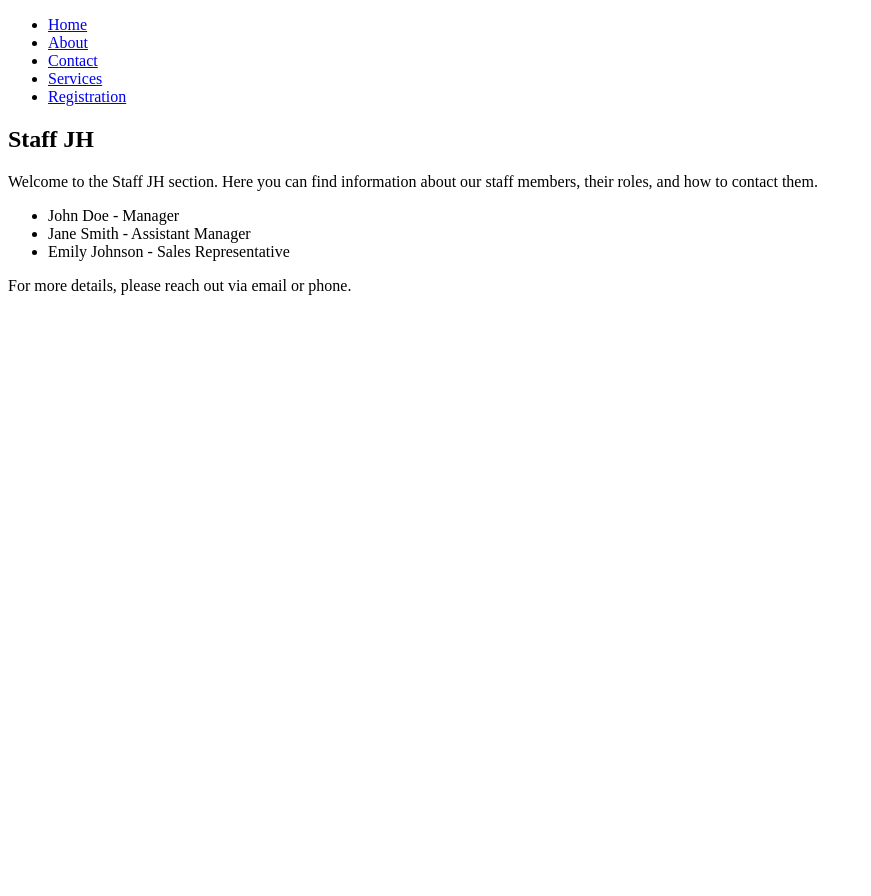
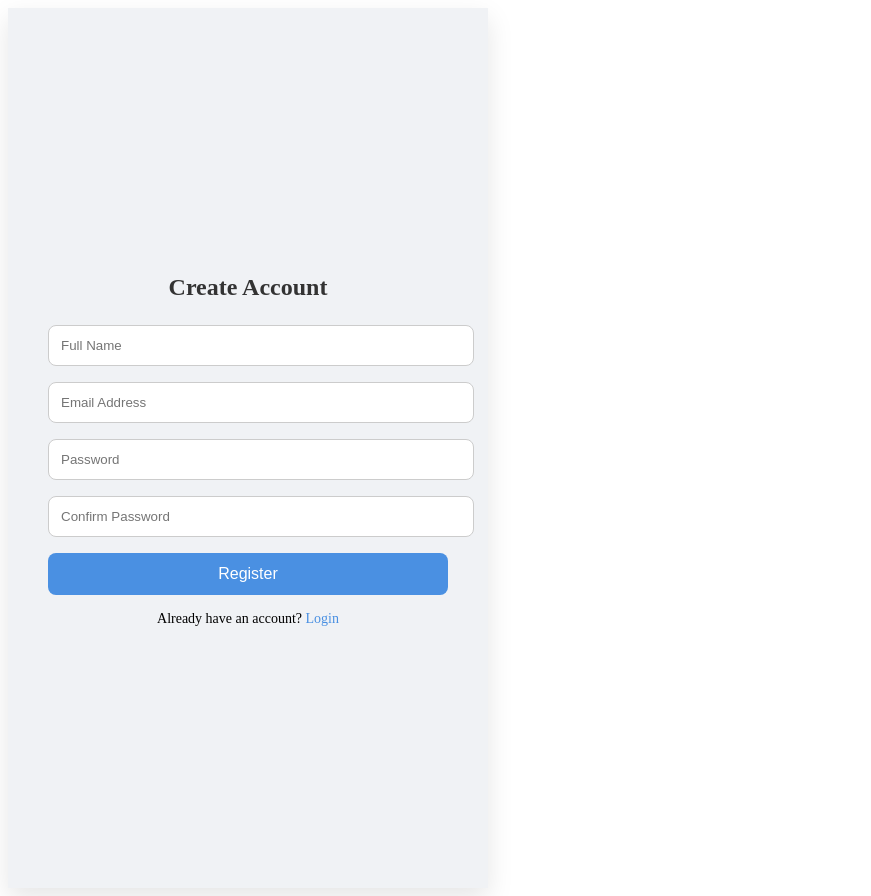
Before and after one commit to PhilipGael116/Staff-JH, a plain HTML site: page index.html in a window 1280 px wide. Shown: the whole page, without its empty margins (0-871 px from the left). Before the commit the page ends 800 px from the top, so only its background shows below. Drawn offline with Linux system fonts and the light colour scheme.

Commit message:
login page

```diff
--- a/index.html
+++ b/index.html
@@ -4,28 +4,23 @@
     <meta charset="UTF-8">
     <meta name="viewport" content="width=device-width, initial-scale=1.0">
     <title>Document</title>
-    <link rel="stylesheet" href="styles.CSS">
+    <link rel="stylesheet" href="style.CSS">
 </head>
 <body>
-   <div class="header">
-    <ul>
-        <li><a href="home.html">Home</a></li>
-        <li><a href="about.html">About</a></li>
-        <li><a href="contact.html">Contact</a></li>
-        <li><a href="Services">Services</a></li>
-        <li><a href="Registration.html">Registration</a></li>
-    </ul>
    </div>
-    <section class="staff-jh">
-        <h1>Staff JH</h1>
-        <p>Welcome to the Staff JH section. Here you can find information about our staff members, their roles, and how to contact them.</p>
-        <ul>
-            <li>John Doe - Manager</li>
-            <li>Jane Smith - Assistant Manager</li>
-            <li>Emily Johnson - Sales Representative</li>
-        </ul>
-        <p>For more details, please reach out via email or phone.</p>
+  <div class="register-container">
+     <form class="register-form">
+        <h2>Create Account</h2>
 
-    </section>
+         <input type="text" placeholder="Full Name" required>
+         <input type="email" placeholder="Email Address" required>
+         <input type="password" placeholder="Password" required>
+        <input type="password" placeholder="Confirm Password" required>
+
+         <button type="submit">Register</button>
+
+        <p class="login-link">Already have an account? <a href="#">Login</a></p>
+     </form>
+  </div>
 </body>
 </html>
--- a/style.CSS
+++ b/style.CSS
@@ -1,10 +1,60 @@
-.header{
-    background-color: black;
-    width: 100%;
-    height: 50px;
+
+.register-container {
+  background: #fff;
+  padding: 40px;
+  box-shadow: 0 10px 25px rgba(0, 0, 0, 0.1);
+  width: 100%;
+  max-width: 400px;
+  background: #f0f2f5;
+  display: flex;
+  justify-content: center;
+  align-items: center;
+  height: 100vh;
 }
-li a{
-    display: flex;
-    justify-content: space-evenly;
 
+.register-form h2 {
+  text-align: center;
+  margin-bottom: 24px;
+  color: #333;
 }
+
+.register-form input {
+  width: 100%;
+  padding: 12px;
+  margin-bottom: 16px;
+  border: 1px solid #ccc;
+  border-radius: 8px;
+  transition: border 0.3s;
+}
+
+.register-form input:focus {
+  border-color: #4a90e2;
+  outline: none;
+}
+
+.register-form button {
+  width: 100%;
+  padding: 12px;
+  background: #4a90e2;
+  color: white;
+  border: none;
+  border-radius: 8px;
+  font-size: 16px;
+  cursor: pointer;
+  transition: background 0.3s;
+}
+
+.register-form button:hover {
+  background: #357abd;
+}
+
+.login-link {
+  text-align: center;
+  margin-top: 16px;
+  font-size: 14px;
+}
+
+.login-link a {
+  color: #4a90e2;
+  text-decoration: none;
+}
```
